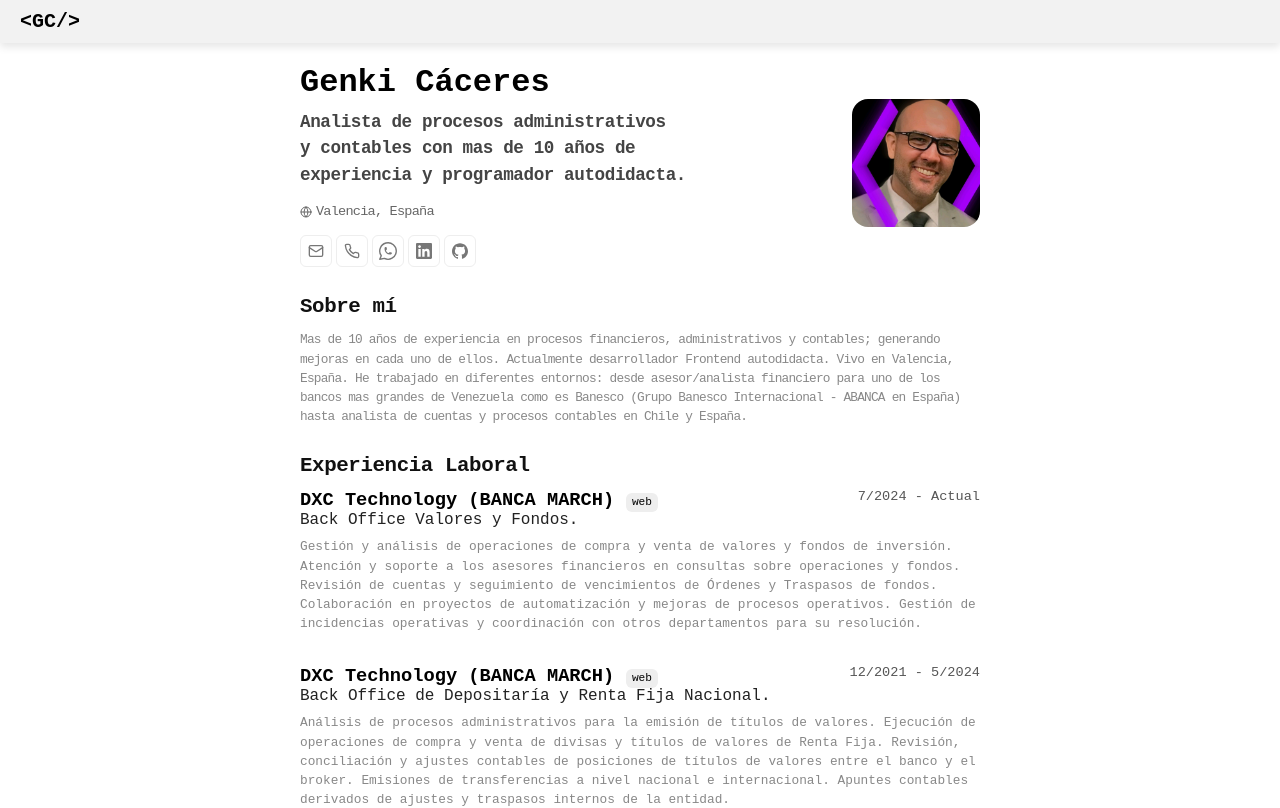
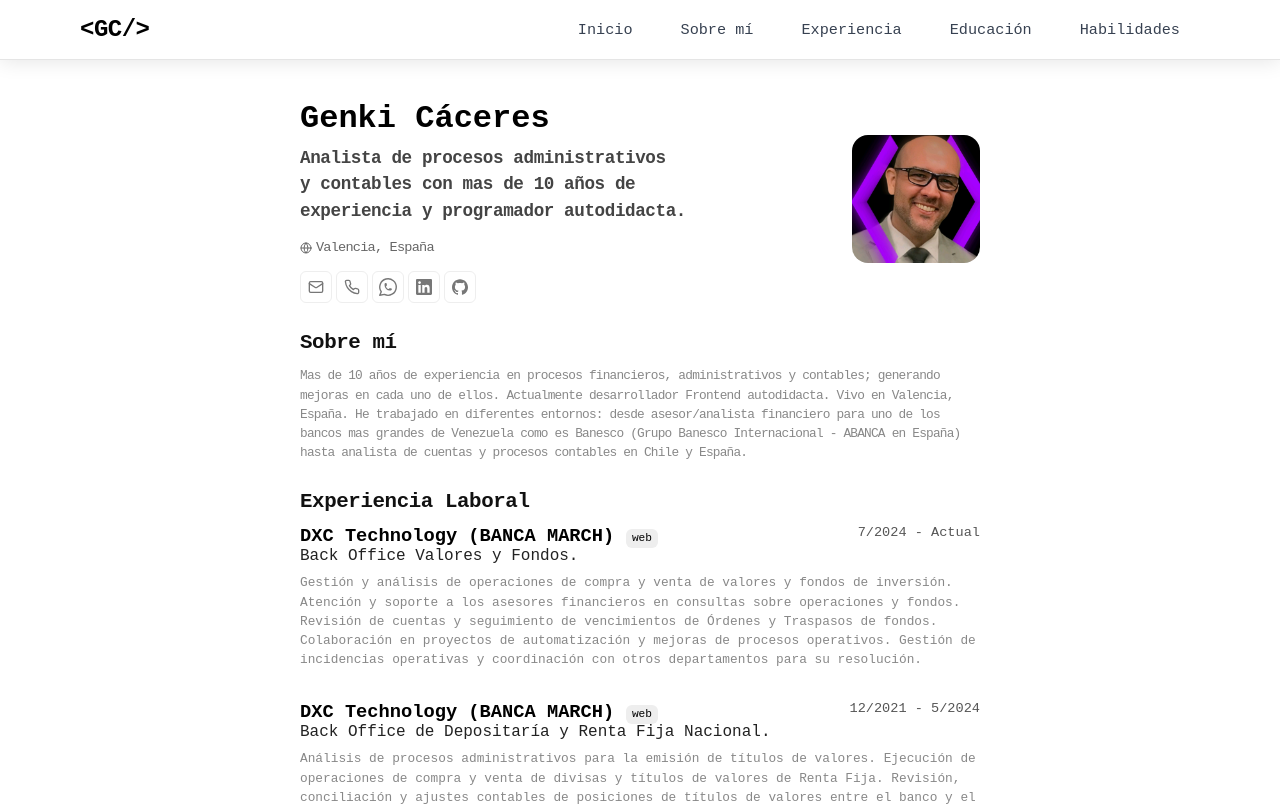
Before and after one commit to caceresgenki/cvGenkiDev, a React (Vite) app in the folder cvGenkiDev/: page / in a window 1280 px wide. Shown: the top 808 px of the page. Built offline with nearby package versions, Linux system fonts and the light colour scheme.

Commit message:
sep 9 16:47
casi a punto, solo queda actualizar info

```diff
--- a/cvGenkiDev/src/Components/About.jsx
+++ b/cvGenkiDev/src/Components/About.jsx
@@ -7,7 +7,7 @@
 function About() {
     return (
     <>
-      <Section title='Sobre mí'>
+      <Section id='about' title='Sobre mí'>
         <p>{summary}</p>
       </Section>
     </>
--- a/cvGenkiDev/src/Components/Education.jsx
+++ b/cvGenkiDev/src/Components/Education.jsx
@@ -6,7 +6,7 @@ import '../StyleCss/Education.css'
 function Education() {
    return (
    <>
-     <Section title='Estudios Realizados'>
+     <Section id='education' title='Estudios Realizados'>
         <ul className='listEducation'>
           {
             education.map(({ institution, startDate, endDate, area, url, summary }) => {
--- a/cvGenkiDev/src/Components/Experience.jsx
+++ b/cvGenkiDev/src/Components/Experience.jsx
@@ -6,7 +6,7 @@ import '../StyleCss/Experience.css'
 function Experience() {
    return (
    <>
-     <Section title='Experiencia Laboral'>
+     <Section id='experience' title='Experiencia Laboral'>
         <ul>
           {work.map(
             ({ name, startDate, endDate, position, summary, url }) => {
--- a/cvGenkiDev/src/Components/Hero.jsx
+++ b/cvGenkiDev/src/Components/Hero.jsx
@@ -25,7 +25,7 @@ const printInfo = [email, phone].filter(Boolean).join(" • ")
 function Hero() {
     return   (
       <>
-      <Section className='hero'>
+      <Section id='hero' className='hero'>
         <div className='container'>
           <div className='info'>
             <h1>
--- a/cvGenkiDev/src/Components/NavBar.jsx
+++ b/cvGenkiDev/src/Components/NavBar.jsx
@@ -1,16 +1,65 @@
+import { useState } from 'react'
 import '../StyleCss/navBar.css'
 
-const moon = (<svg xmlns="http://www.w3.org/2000/svg" className="icon icon-tabler icon-tabler-moon" width="24" height="20" viewBox="0 0 24 24" strokeWidth="1.5" stroke="#000000" fill="none" strokeLinecap="round" strokeLinejoin="round">
-                <path stroke="none" d="M0 0h24v24H0z" fill="none"/><path d="M12 3c.132 0 .263 0 .393 0a7.5 7.5 0 0 0 7.92 12.446a9 9 0 1 1 -8.313 -12.454z" /> </svg>)
 
 function NavBar() {
+    const [isMenuOpen, setIsMenuOpen] = useState(false);
+
+    const scrollToSection = (sectionId) => {
+        const element = document.getElementById(sectionId);
+        if (element) {
+            element.scrollIntoView({
+                behavior: 'smooth',
+                block: 'start'
+            });
+        }
+        setIsMenuOpen(false); // Close menu after navigation
+    };
+
+    const toggleMenu = () => {
+        setIsMenuOpen(!isMenuOpen);
+    };
+
     return   (
     <>
       <nav className='navbar'>
-        <div className='logo'>{`<GC/>`}</div>
-        <div hidden className='moon'>
-          {moon}
+        <div><a className='logo' href="#hero" onClick={(e) => { e.preventDefault(); scrollToSection('hero'); }}>{`<GC/>`}</a></div>
+
+        {/* Desktop Menu */}
+        <div className='nav-menu desktop-menu'>
+          <ul>
+              <li><a href="#hero" onClick={(e) => { e.preventDefault(); scrollToSection('hero'); }}>Inicio</a></li>
+              <li><a href="#about" onClick={(e) => { e.preventDefault(); scrollToSection('about'); }}>Sobre mí</a></li>
+              <li><a href="#experience" onClick={(e) => { e.preventDefault(); scrollToSection('experience'); }}>Experiencia</a></li>
+              <li><a href="#education" onClick={(e) => { e.preventDefault(); scrollToSection('education'); }}>Educación</a></li>
+              <li><a href="#skills" onClick={(e) => { e.preventDefault(); scrollToSection('skills'); }}>Habilidades</a></li>
+          </ul>
         </div>
+
+        {/* Mobile Menu Button */}
+        <button
+          className={`mobile-menu-button ${isMenuOpen ? 'active' : ''}`}
+          onClick={toggleMenu}
+          aria-label="Toggle mobile menu"
+        >
+          <span></span>
+          <span></span>
+          <span></span>
+        </button>
+
+        {/* Mobile Menu Overlay */}
+        <div className={`mobile-menu-overlay ${isMenuOpen ? 'active' : ''}`}>
+          <div className='mobile-menu'>
+            <ul>
+              <li><a href="#hero" onClick={(e) => { e.preventDefault(); scrollToSection('hero'); }}>Inicio</a></li>
+              <li><a href="#about" onClick={(e) => { e.preventDefault(); scrollToSection('about'); }}>Sobre mí</a></li>
+              <li><a href="#experience" onClick={(e) => { e.preventDefault(); scrollToSection('experience'); }}>Experiencia</a></li>
+              <li><a href="#education" onClick={(e) => { e.preventDefault(); scrollToSection('education'); }}>Educación</a></li>
+              <li><a href="#skills" onClick={(e) => { e.preventDefault(); scrollToSection('skills'); }}>Habilidades</a></li>
+            </ul>
+          </div>
+        </div>
+
       </nav>
     </>)
    }
--- a/cvGenkiDev/src/Components/Section.jsx
+++ b/cvGenkiDev/src/Components/Section.jsx
@@ -1,9 +1,9 @@
 
 
 
-function Section({ title, children }) {
+function Section({ title, children, id, className }) {
   return (
-    <section>
+    <section id={id} className={className}>
       {title && <h2 className="nameTitle">{title}</h2>}
       <div>{children}</div>
     </section>
--- a/cvGenkiDev/src/Components/Skills.jsx
+++ b/cvGenkiDev/src/Components/Skills.jsx
@@ -25,7 +25,7 @@ const SOCIAL_ICONS = {
 function Skills() {
    return (
    <>
-     <Section title='Habilidades'>
+     <Section id='skills' title='Habilidades'>
         <div className='ulSkills'>
         {
           skills.map(({ name }) => {
--- a/cvGenkiDev/src/StyleCss/Hero.css
+++ b/cvGenkiDev/src/StyleCss/Hero.css
@@ -7,7 +7,7 @@
     align-items: center;
     justify-content: space-between;
     gap: 1rem;
-    margin-top: 64px;
+    margin-top: 100px;
   }
 
   main {
--- a/cvGenkiDev/src/StyleCss/navBar.css
+++ b/cvGenkiDev/src/StyleCss/navBar.css
@@ -1,21 +1,324 @@
 
+/* Navbar Container */
+.navbar {
+    position: fixed;
+    top: 0;
+    left: 0;
+    right: 0;
+    width: 100%;
+    background: rgba(255, 255, 255, 0.95);
+    backdrop-filter: blur(10px);
+    border-bottom: 1px solid rgba(0, 0, 0, 0.1);
+    box-shadow: 0 2px 20px rgba(0, 0, 0, 0.1);
+    z-index: 1000;
+    transition: all 0.3s ease;
+}
+
+/* Main nav element */
 nav {
     display: flex;
     justify-content: space-between;
     align-items: center;
-    padding: 10px 20px;
-    background-color: #f2f2f2;
-    z-index: 1;
+    padding: 1rem 5rem;
+    max-width: 100%;
+    height: 60px;
 }
 
+/* Logo styling */
 .logo {
-    font-size: 20px;
-    font-weight: bold;
+    font-size: 1.5rem;
+    font-weight: 700;
+    color: #000000;
+    letter-spacing: -0.5px;
+    transition: color 0.3s ease;
+    cursor: pointer;
 }
 
-.navbar {
+/* .logo:hover {
+    color: #000000;
+} */
+
+/* Navigation menu container */
+.nav-menu {
+    display: flex;
+    align-items: center;
+}
+
+/* Navigation menu list */
+.nav-menu ul {
+    display: flex;
+    flex-direction: row;
+    list-style: none;
+    margin: 0;
+    padding: 0;
+    gap: 0.5rem;
+    align-items: center;
+}
+
+.nav-menu li {
+    margin: 0;
+}
+
+/* Navigation links */
+.nav-menu a {
+    display: inline-block;
+    text-decoration: none;
+    color: #374151;
+    font-weight: 500;
+    font-size: 0.95rem;
+    padding: 0.75rem 1.25rem;
+    border-radius: 8px;
+    transition: all 0.3s cubic-bezier(0.4, 0, 0.2, 1);
+    position: relative;
+    white-space: nowrap;
+    min-height: 44px; /* Minimum touch target */
+    display: flex;
+    align-items: center;
+    justify-content: center;
+}
+
+/* Hover and focus states */
+.nav-menu a:hover,
+.nav-menu a:focus {
+    background-color: #f3f4f6;
+    color: #1f2937;
+    transform: translateY(-1px);
+    box-shadow: 0 4px 12px rgba(0, 0, 0, 0.1);
+}
+
+/* Active/pressed state */
+.nav-menu a:active {
+    background-color: #e5e7eb;
+    transform: translateY(0);
+    box-shadow: 0 2px 6px rgba(0, 0, 0, 0.1);
+}
+
+/* Focus visible for keyboard navigation */
+.nav-menu a:focus-visible {
+    outline: 2px solid #2563eb;
+    outline-offset: 2px;
+}
+
+/* Moon container (hidden but properly positioned) */
+.moon {
+    display: flex;
+    align-items: center;
+    justify-content: center;
+    width: 44px;
+    height: 44px;
+}
+
+/* Mobile Menu Button (Hamburger) */
+.mobile-menu-button {
+    display: none;
+    flex-direction: column;
+    justify-content: center;
+    align-items: center;
+    width: 44px;
+    height: 44px;
+    background: none;
+    border: none;
+    cursor: pointer;
+    padding: 0;
+    z-index: 1001;
+    position: relative;
+}
+
+.mobile-menu-button span {
+    display: block;
+    width: 20px;
+    height: 2px;
+    background-color: #374151;
+    margin: 2px 0;
+    transition: all 0.3s cubic-bezier(0.4, 0, 0.2, 1);
+    border-radius: 2px;
+}
+
+/* Hamburger animation to X */
+.mobile-menu-button.active span:nth-child(1) {
+    transform: rotate(45deg) translate(9px, 9px);
+}
+
+.mobile-menu-button.active span:nth-child(2) {
+    opacity: 0;
+    transform: translateX(20px);
+}
+
+.mobile-menu-button.active span:nth-child(3) {
+    transform: rotate(-45deg) translate(4px, -4px);
+}
+
+/* Mobile Menu Overlay */
+.mobile-menu-overlay {
     position: fixed;
     top: 0;
-    width: 100%;
-    box-shadow: 0px 4px 8px rgba(0, 0, 0, 0.1);
+    left: 0;
+    right: 0;
+    bottom: 0;
+    background: rgba(0, 0, 0, 0.5);
+    backdrop-filter: blur(4px);
+    z-index: 999;
+    opacity: 0;
+    visibility: hidden;
+    transition: all 0.3s cubic-bezier(0.4, 0, 0.2, 1);
+}
+
+.mobile-menu-overlay.active {
+    opacity: 1;
+    visibility: visible;
+}
+
+/* Mobile Menu */
+.mobile-menu {
+    position: absolute;
+    top: 0;
+    right: 0;
+    width: 280px;
+    height: 100vh;
+    background: white;
+    box-shadow: -4px 0 20px rgba(0, 0, 0, 0.15);
+    transform: translateX(100%);
+    transition: transform 0.3s cubic-bezier(0.4, 0, 0.2, 1);
+    padding-top: 80px;
+}
+
+.mobile-menu-overlay.active .mobile-menu {
+    transform: translateX(0);
+}
+
+.mobile-menu ul {
+    list-style: none;
+    margin: 0;
+    padding: 2rem 0;
+    display: flex;
+    flex-direction: column;
+    gap: 0;
+}
+
+.mobile-menu li {
+    margin: 0;
+}
+
+.mobile-menu a {
+    display: block;
+    padding: 1rem 2rem;
+    color: #374151;
+    text-decoration: none;
+    font-weight: 500;
+    font-size: 1.1rem;
+    border-bottom: 1px solid #f3f4f6;
+    transition: all 0.3s ease;
+    min-height: 44px;
+    display: flex;
+    align-items: center;
+}
+
+.mobile-menu a:hover {
+    background-color: #f9fafb;
+    color: #1f2937;
+    padding-left: 2.5rem;
+}
+
+.mobile-menu a:active {
+    background-color: #f3f4f6;
+}
+
+/* Responsive Design */
+@media (max-width: 1024px) {
+    nav {
+        padding: 1rem 1.5rem;
     }
+}
+
+@media (max-width: 768px) {
+    nav {
+        padding: 0.75rem 1rem;
+        height: 56px;
+    }
+
+    .logo {
+        font-size: 1.25rem;
+    }
+
+    /* Hide desktop menu, show mobile button */
+    .desktop-menu {
+        display: none;
+    }
+
+    .mobile-menu-button {
+        display: flex;
+    }
+
+    /* Adjust mobile menu for tablet */
+    .mobile-menu {
+        width: 320px;
+    }
+}
+
+@media (max-width: 640px) {
+    nav {
+        padding: 0.5rem 0.75rem;
+        height: 52px;
+    }
+
+    .logo {
+        font-size: 1.1rem;
+    }
+
+    /* Mobile menu adjustments */
+    .mobile-menu {
+        width: 100%;
+        right: 0;
+    }
+
+    .mobile-menu a {
+        font-size: 1rem;
+        padding: 0.875rem 1.5rem;
+    }
+}
+
+/* Show desktop menu on larger screens */
+@media (min-width: 769px) {
+    .mobile-menu-button {
+        display: none;
+    }
+
+    .mobile-menu-overlay {
+        display: none;
+    }
+
+    .desktop-menu {
+        display: flex;
+    }
+}
+
+/* Smooth scroll offset adjustment */
+html {
+    scroll-padding-top: 80px;
+}
+
+/* High contrast mode support */
+@media (prefers-contrast: high) {
+    .navbar {
+        background: white;
+        border-bottom: 2px solid black;
+    }
+
+    .nav-menu a {
+        border: 1px solid transparent;
+    }
+
+    .nav-menu a:hover,
+    .nav-menu a:focus {
+        border-color: black;
+    }
+}
+
+/* Reduced motion support */
+@media (prefers-reduced-motion: reduce) {
+    .nav-menu a,
+    .logo,
+    .navbar {
+        transition: none;
+    }
+}
```
